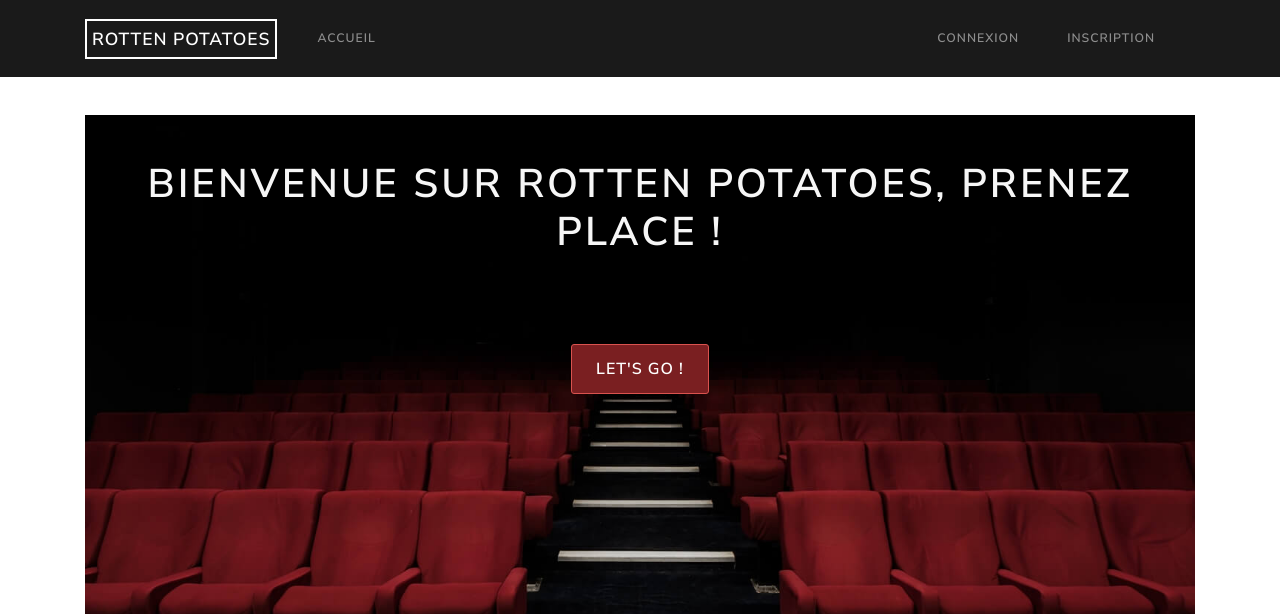
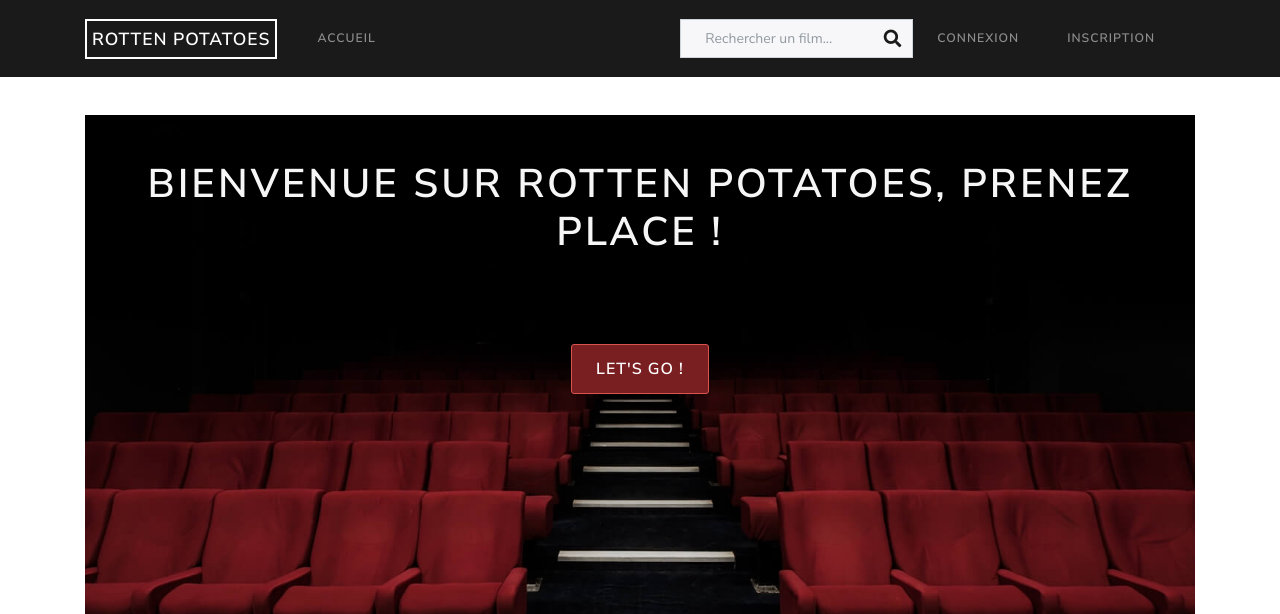
Before and after one commit to Clement-76/Rotten-Potatoes, a Symfony app: template templates/movie/index.html.twig in a window 1280 px wide. Shown: the top 614 px of the page. Run offline with Twig, Linux system fonts and the light colour scheme; the template is opened without the code that fills it, so the values that code supplies are empty; some libraries are stand-ins or nearby versions.

Commit message:
adding movie search

```diff
--- a/public/css/style.css
+++ b/public/css/style.css
@@ -115,3 +115,34 @@ body {
 footer {
     padding: 30px 0;
 }
+
+#movies-search {
+    position: relative;
+}
+
+#movies-search button {
+    outline: #5E9ED7;
+    display: flex;
+    align-items: center;
+    border: none;
+    position: absolute;
+    right: 6px;
+    top: 0;
+    bottom: 0;
+    background-color: transparent;
+}
+
+#movies-search button .fa-search {
+    font-size: 1.1rem;
+    color: #1a1a1a;
+}
+
+.search-not-found {
+    width: 65%;
+}
+
+@media all and (max-width: 768px) {
+    .search-not-found {
+        width: 75%;
+    }
+}
--- a/templates/_navbar.html.twig
+++ b/templates/_navbar.html.twig
@@ -21,6 +21,10 @@
                     </li>
                 {% endif %}
             </ul>
+            <form action="{{ path('search-movie') }}" method="post" id="movies-search" class="form-inline my-2 my-lg-0 mr-sm-3">
+                <input name="search-term" class="form-control py-2 pr-5 h-auto" type="text" placeholder="Rechercher un film...">
+                <button type="submit" title="Rechercher"><i class="fas fa-search"></i></button>
+            </form>
             <ul class="navbar-nav">
                 {% if not is_granted('ROLE_USER') %}
                     <li class="nav-item {% if app.request.attributes.get('_route') == 'app_login' %}active{% endif %}">
--- a/templates/base.html.twig
+++ b/templates/base.html.twig
@@ -2,10 +2,12 @@
 <html class="h-100">
     <head>
         <meta charset="UTF-8">
+        <meta name="viewport" content="width=device-width, initial-scale=1.0">
         <title>{% block title %}Welcome!{% endblock %}</title>
         {% block stylesheets %}
             <link rel="stylesheet" href="https://bootswatch.com/4/lux/bootstrap.min.css">
             <link rel="stylesheet" href="{{ asset('css/style.css') }}">
+            <link rel="stylesheet" href="https://use.fontawesome.com/releases/v5.4.2/css/all.css" integrity="sha384-/rXc/GQVaYpyDdyxK+ecHPVYJSN9bmVFBvjA/9eOB+pb3F2w2N6fc5qB9Ew5yIns" crossorigin="anonymous">
         {% endblock %}
     </head>
     <body class="d-flex flex-column h-100 {{ bodyClasses | default('') }}">
@@ -17,6 +19,8 @@
 
         {% include '_footer.html.twig' %}
 
-        {% block javascripts %}{% endblock %}
+        {% block javascripts %}
+            {#<script src="https://kit.fontawesome.com/09c0563430.js"></script>#}
+        {% endblock %}
     </body>
 </html>
--- a/templates/movie/_movie-card-complete.html.twig
+++ b/templates/movie/_movie-card-complete.html.twig
@@ -36,7 +36,7 @@
 
                     <div class="rating rating-little">
                         {% set starsInfo = movie.starsInfo %}
-                        {% include 'movie/rating-stars.html.twig' %}
+                        {% include 'movie/_rating-stars.html.twig' %}
                     </div>
                 </div>
             </div>
--- a/templates/movie/movie-card-small.html.twig
+++ b/templates/movie/_movie-card-small.html.twig
@@ -7,7 +7,7 @@
                 <h4 class="card-title text-primary fz-normal underline-hover">{{ movie.title }}</h4>
                 <div class="rating rating-little">
                     {% set starsInfo = movie.starsInfo %}
-                    {% include 'movie/rating-stars.html.twig' %}
+                    {% include 'movie/_rating-stars.html.twig' %}
                 </div>
             </div>
         </div>
--- a/templates/movie/movie-card.html.twig
+++ b/templates/movie/_movie-card.html.twig
@@ -10,7 +10,7 @@
 
                 <div class="rating rating-little">
                     {% set starsInfo = movie.starsInfo %}
-                    {% include 'movie/rating-stars.html.twig' %}
+                    {% include 'movie/_rating-stars.html.twig' %}
                 </div>
             </div>
         </div>
--- a/templates/movie/index.html.twig
+++ b/templates/movie/index.html.twig
@@ -27,8 +27,3 @@
         {% endfor %}
     </section>
 {% endblock %}
-
-{% block javascripts %}
-    {{ parent() }}
-    <script src="https://kit.fontawesome.com/09c0563430.js"></script>
-{% endblock %}
--- a/templates/movie/movie.html.twig
+++ b/templates/movie/movie.html.twig
@@ -36,7 +36,7 @@
 
             <div class="rating mt-3">
                 {% set starsInfo = movie.starsInfo %}
-                {% include 'movie/rating-stars.html.twig' %}
+                {% include 'movie/_rating-stars.html.twig' %}
             </div>
         </div>
     </div>
@@ -96,7 +96,7 @@
                         </h4>
                         <div class="rating rating-little my-1">
                             {% set starsInfo = rating.starsInfo %}
-                            {% include 'movie/rating-stars.html.twig' %}
+                            {% include 'movie/_rating-stars.html.twig' %}
                         </div>
                         <p class="card-text text-primary">{{ rating.comment }}</p>
                     </div>
@@ -108,6 +108,5 @@
 
 {% block javascripts %}
     {{ parent() }}
-    <script src="https://kit.fontawesome.com/09c0563430.js"></script>
     <script type="module" src="{{ asset('js/rating-form.js') }}"></script>
 {% endblock %}
```
Also changed, not shown: src/Controller/MovieController.php (+13 -0 lines), src/Repository/MovieRepository.php (+18 -0 lines), templates/category/category.html.twig (+1 -6 lines), templates/movie/search.html.twig (added, +28 -0 lines), templates/people/people.html.twig (+2 -7 lines), public/img/undraw_empty.svg (added), public/img/undraw_lost.svg (added), templates/movie/_rating-stars.html.twig (renamed from templates/movie/rating-stars.html.twig).
